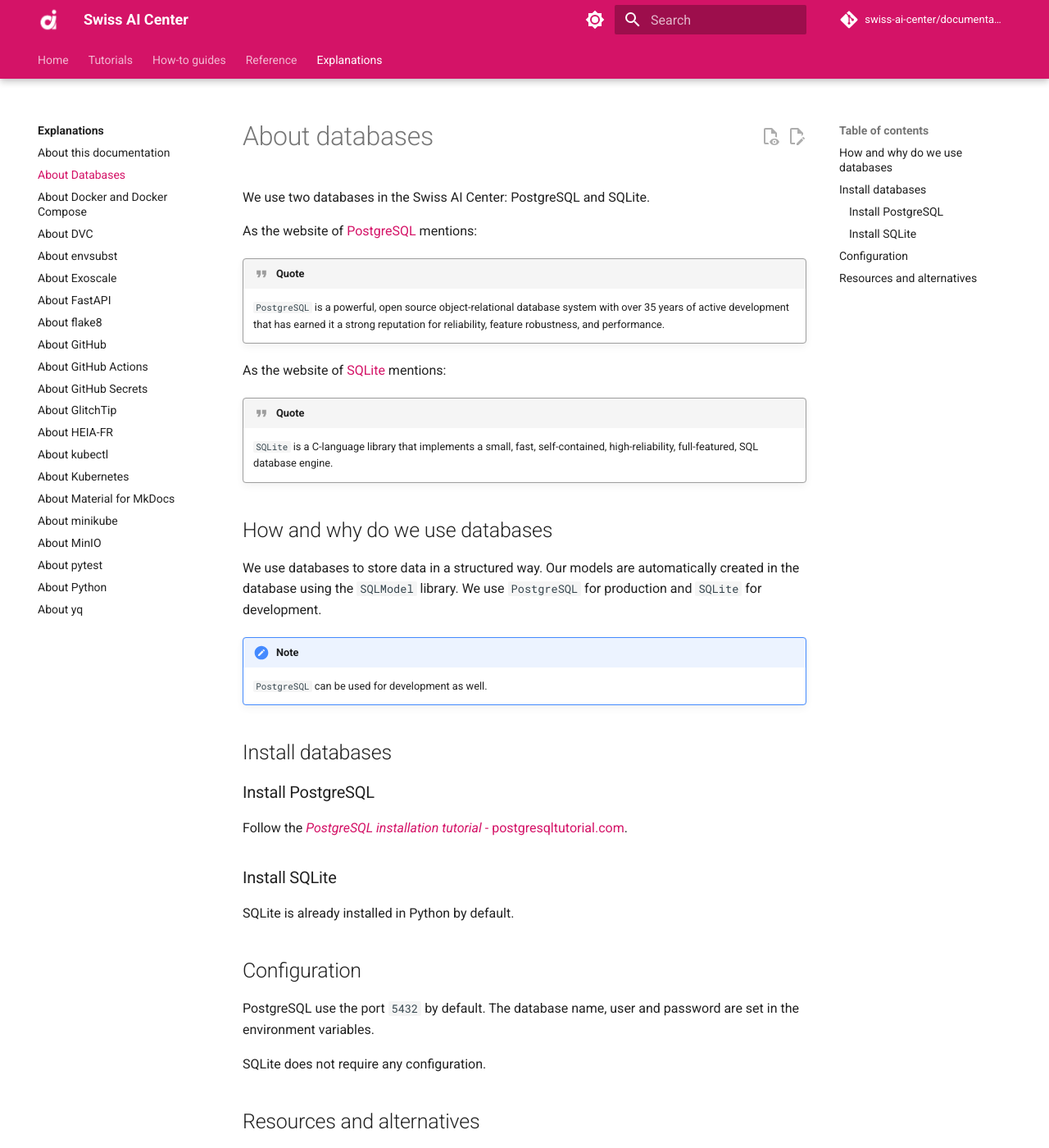
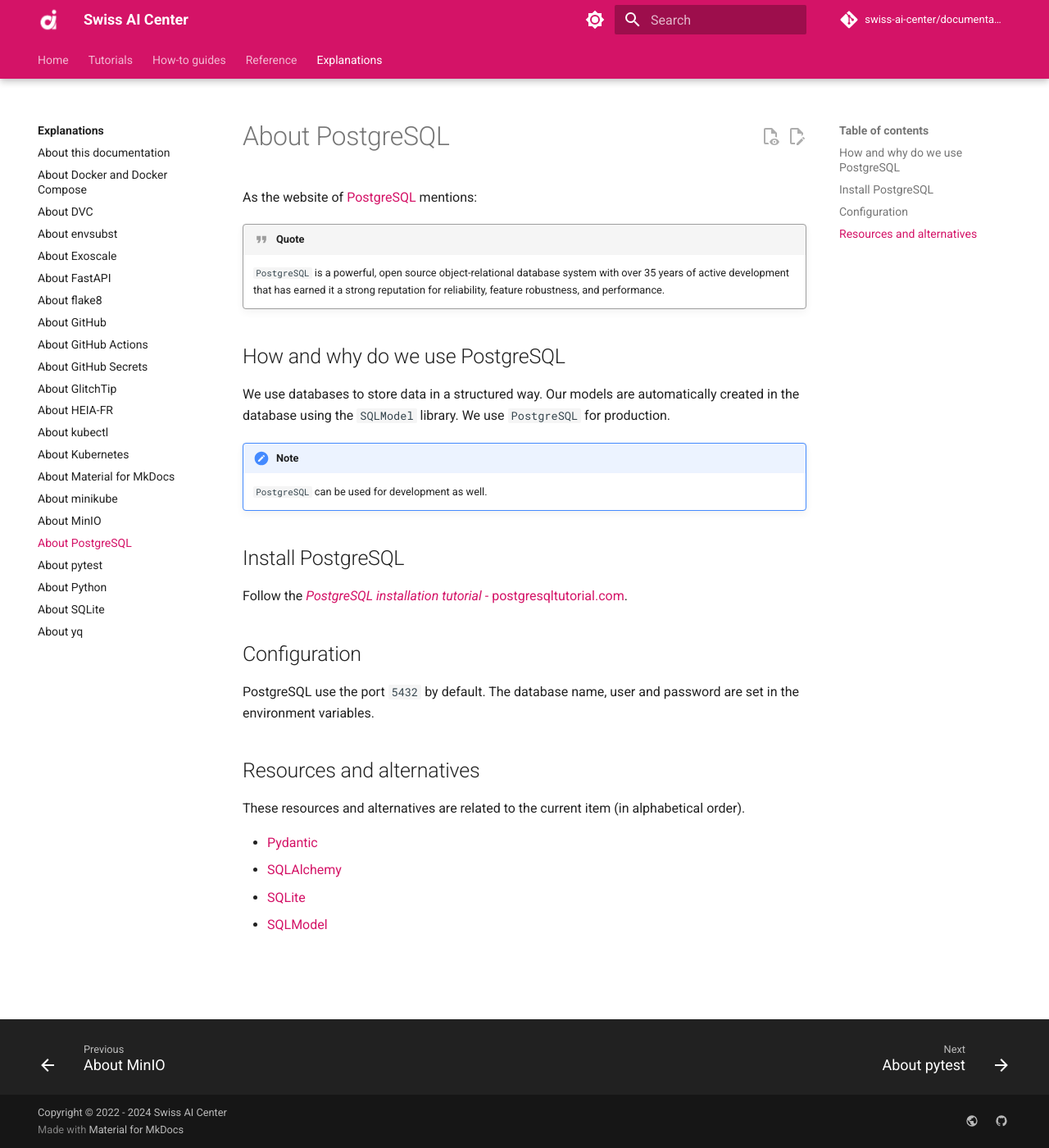
Before and after one commit to swiss-ai-center/documentation, an MkDocs documentation site: the page built from docs/explanations/about-postgresql.md, in a window 1280 px wide and 1400 px high. Shown: the whole window at 82% size. Built offline with MkDocs 1.6.1 and Material for MkDocs 9.7.7, drawn with Linux system fonts in a browser that asks for light colours; comment, search, counter and statistics services are not loaded; some of the changed text lies outside the part shown.

Commit message:
moved to 2 explanations

```diff
--- a/docs/explanations/about-databases.md
+++ b/docs/explanations/about-postgresql.md
@@ -1,6 +1,4 @@
-# About databases
-
-We use two databases in the Swiss AI Center: PostgreSQL and SQLite.
+# About PostgreSQL
 
 As the website of [PostgreSQL](https://flake8.pycqa.org/en/latest/index.html)
 mentions:
@@ -11,44 +9,32 @@ mentions:
     over 35 years of active development that has earned it a strong reputation for
     reliability, feature robustness, and performance.
 
-As the website of [SQLite](https://www.sqlite.org/index.html) mentions:
-
-!!! quote
-
-    `SQLite` is a C-language library that implements a small, fast, self-contained,
-    high-reliability, full-featured, SQL database engine.
-
-## How and why do we use databases
+## How and why do we use PostgreSQL
 
 We use databases to store data in a structured way. Our models are automatically
 created in the database using the `SQLModel` library. We use `PostgreSQL` for
-production and `SQLite` for development.
+production.
 
 !!! note
 
     `PostgreSQL` can be used for development as well.
 
-## Install databases
-
-### Install PostgreSQL
+## Install PostgreSQL
 
 Follow the
 [_PostgreSQL installation tutorial_ - postgresqltutorial.com](https://www.postgresqltutorial.com/install-postgresql/).
-
-### Install SQLite
-
-SQLite is already installed in Python by default.
 
 ## Configuration
 
 PostgreSQL use the port `5432` by default. The database name, user and password
 are set in the environment variables.
 
-SQLite does not require any configuration.
-
 ## Resources and alternatives
 
 These resources and alternatives are related to the current item (in
 alphabetical order).
 
-_None at the moment._
+- [Pydantic](./about-pydantic.md)
+- [SQLAlchemy](./about-sqlalchemy.md)
+- [SQLite](./about-sqlite.md)
+- [SQLModel](./about-sqlmodel.md)
--- /dev/null
+++ b/docs/explanations/about-sqlite.md
@@ -0,0 +1,32 @@
+# About SQLite
+
+As the website of [SQLite](https://www.sqlite.org/index.html) mentions:
+
+!!! quote
+
+    `SQLite` is a C-language library that implements a small, fast, self-contained,
+    high-reliability, full-featured, SQL database engine.
+
+## How and why do we use SQLite
+
+We use databases to store data in a structured way. Our models are automatically
+created in the database using the `SQLModel` library. We use `SQLite` for
+development.
+
+## Install SQLite
+
+SQLite is already installed in Python by default.
+
+## Configuration
+
+_None._
+
+## Resources and alternatives
+
+These resources and alternatives are related to the current item (in
+alphabetical order).
+
+- [PostgreSQL](./about-postgresql.md)
+- [Pydantic](./about-pydantic.md)
+- [SQLAlchemy](./about-sqlalchemy.md)
+- [SQLModel](./about-sqlmodel.md)
--- a/mkdocs.yml
+++ b/mkdocs.yml
@@ -64,7 +64,6 @@ nav:
   - Explanations:
       - explanations/index.md
       - About this documentation: explanations/about-this-documentation.md
-      - About Databases: explanations/about-databases.md
       - About Docker and Docker Compose: explanations/about-docker-and-docker-compose.md
       - About DVC: explanations/about-dvc.md
       - About envsubst: explanations/about-envsubst.md
@@ -81,8 +80,10 @@ nav:
       - About Material for MkDocs: explanations/about-material-for-mkdocs.md
       - About minikube: explanations/about-minikube.md
       - About MinIO: explanations/about-minio.md
+      - About PostgreSQL: explanations/about-postgresql.md
       - About pytest: explanations/about-pytest.md
       - About Python: explanations/about-python.md
+      - About SQLite: explanations/about-sqlite.md
       - About yq: explanations/about-yq.md
 edit_uri: blob/main/docs/
 theme:
```
